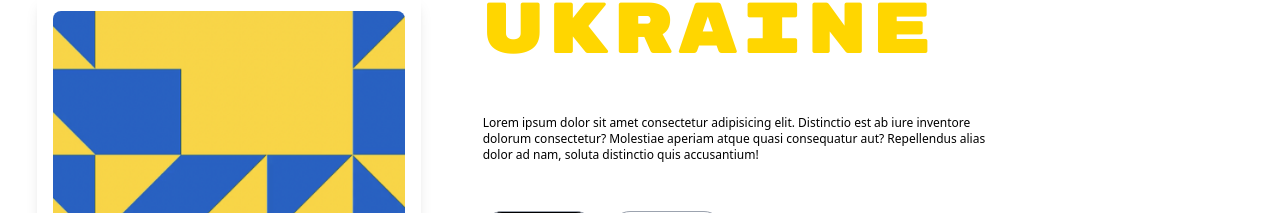
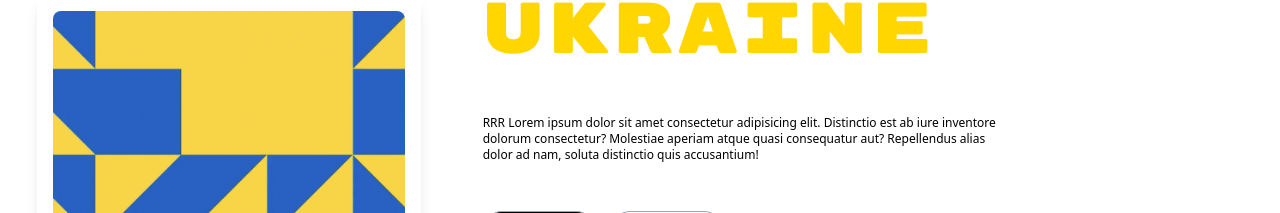
Before and after one commit to marie0901/soulovi, a Next.js app: page / in a window 1280 px wide. Shown: the part 197-410 px from the top of the page. Built offline with nearby package versions, Linux system fonts and the light colour scheme.

Commit message:
UI home page

```diff
--- a/pages/index.js
+++ b/pages/index.js
@@ -56,7 +56,7 @@
             </div>
             <div className="mt-12 grow-0 shrink-0 basis-auto w-full md:w-9/12 lg:w-8/12">
               <p className="text-xs">
-                Lorem ipsum dolor sit amet consectetur adipisicing elit.
+                RRR Lorem ipsum dolor sit amet consectetur adipisicing elit.
                 Distinctio est ab iure inventore dolorum consectetur? Molestiae
                 aperiam atque quasi consequatur aut? Repellendus alias dolor ad
                 nam, soluta distinctio quis accusantium!
```
